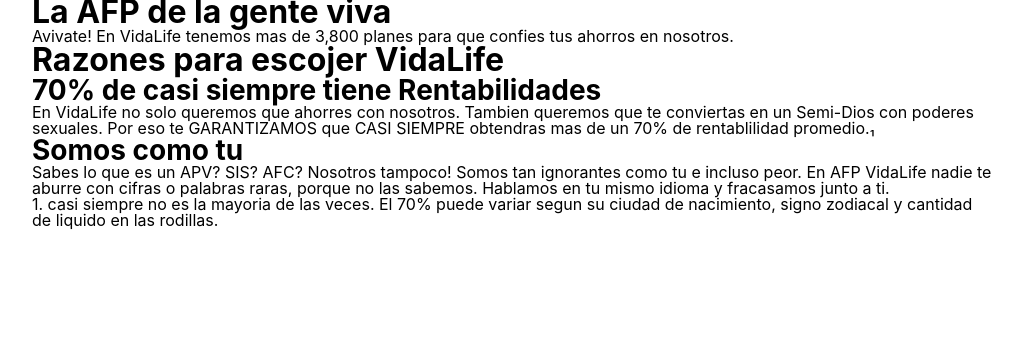
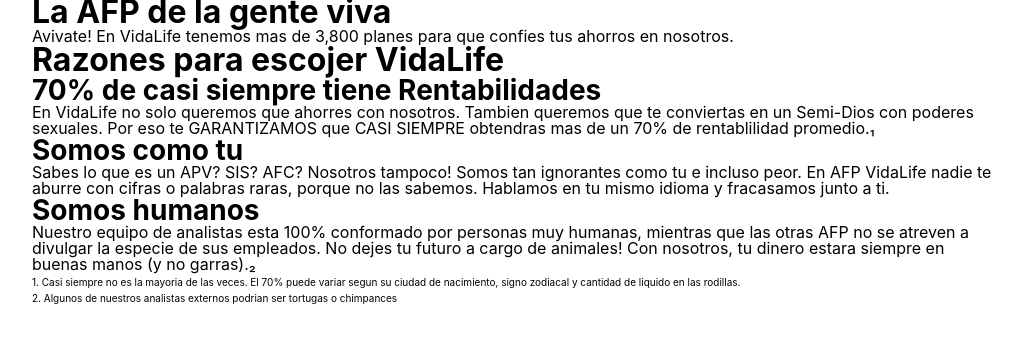
Before and after one commit to tubatuba/vidalife, a Jekyll site: the page built from index.md, in a window 1280 px wide, cut to the strip 352-695 px from the top of the page. Shown: the whole strip, without its empty margins (128-1150 px from the left). Built offline with Jekyll 4.4.1, drawn with Linux system fonts in a browser that asks for light colours.

Commit message:
afp vidalife

```diff
--- a/_sass/vidalife.scss
+++ b/_sass/vidalife.scss
@@ -95,3 +95,6 @@
   overflow: hidden;
 
 }
+small {
+  font-size: 10px;
+}
--- a/index.md
+++ b/index.md
@@ -16,4 +16,15 @@
 
 Sabes lo que es un APV? SIS? AFC? Nosotros tampoco! Somos tan ignorantes como tu e incluso peor. En AFP VidaLife nadie te aburre con cifras o palabras raras, porque no las sabemos. Hablamos en tu mismo idioma y fracasamos junto a ti.
 
-<sup><sub> 1. casi siempre no es la mayoria de las veces. El 70% puede variar segun su ciudad de nacimiento, signo zodiacal y cantidad de liquido en las rodillas.</sub></sup>
+## Somos humanos
+
+Nuestro equipo de analistas esta 100% conformado por personas muy humanas, mientras que las otras AFP no se atreven a divulgar la especie de sus empleados. No dejes tu futuro a cargo de animales! Con nosotros, tu dinero estara siempre en buenas manos (y no garras).₂
+
+<ul>
+<li>
+<small> 1. Casi siempre no es la mayoria de las veces. El 70% puede variar segun su ciudad de nacimiento, signo zodiacal y cantidad de liquido en las rodillas.</small>
+</li>
+<li>
+<small> 2. Algunos de nuestros analistas externos podrian ser tortugas o chimpances</small>
+</li>
+</ul>
```
